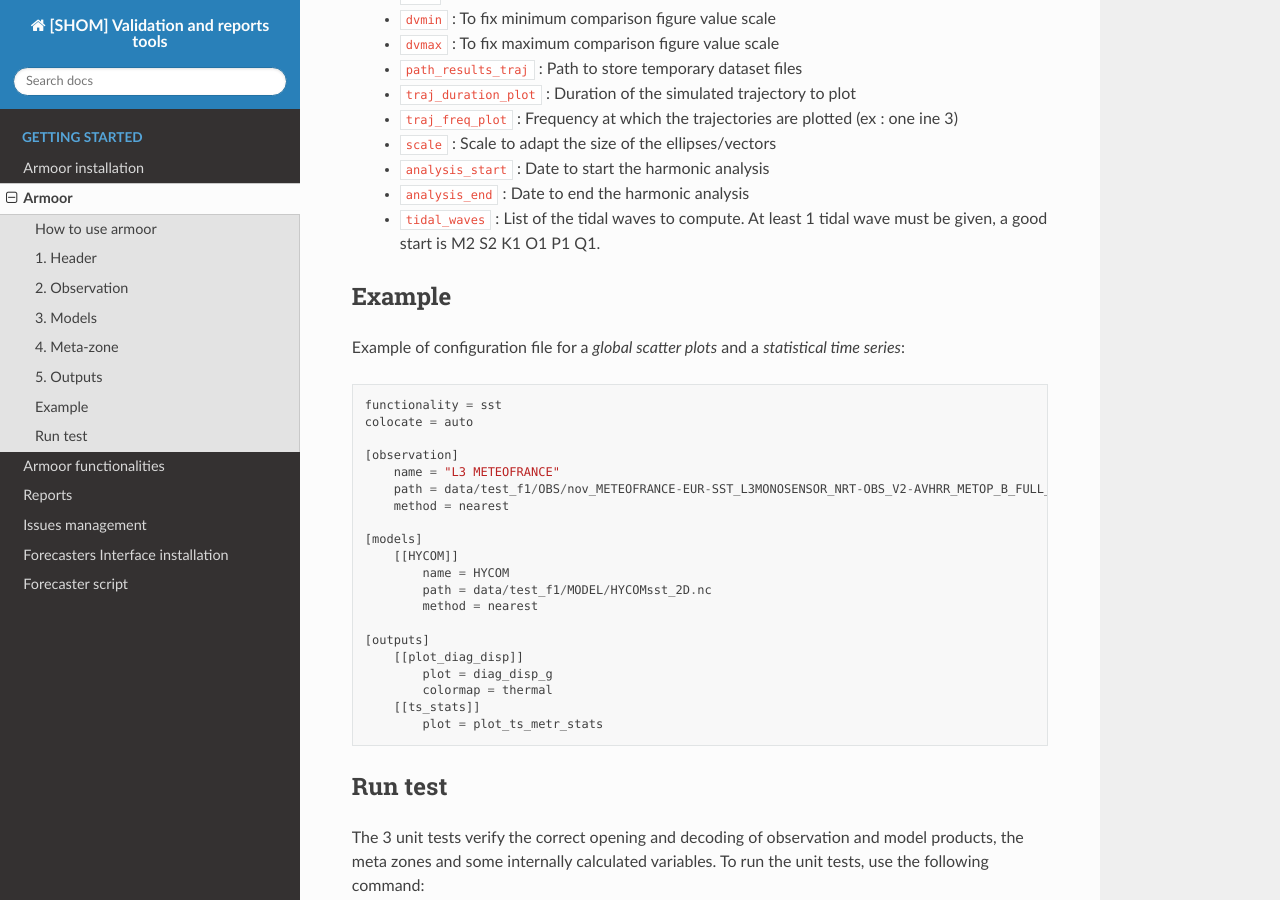
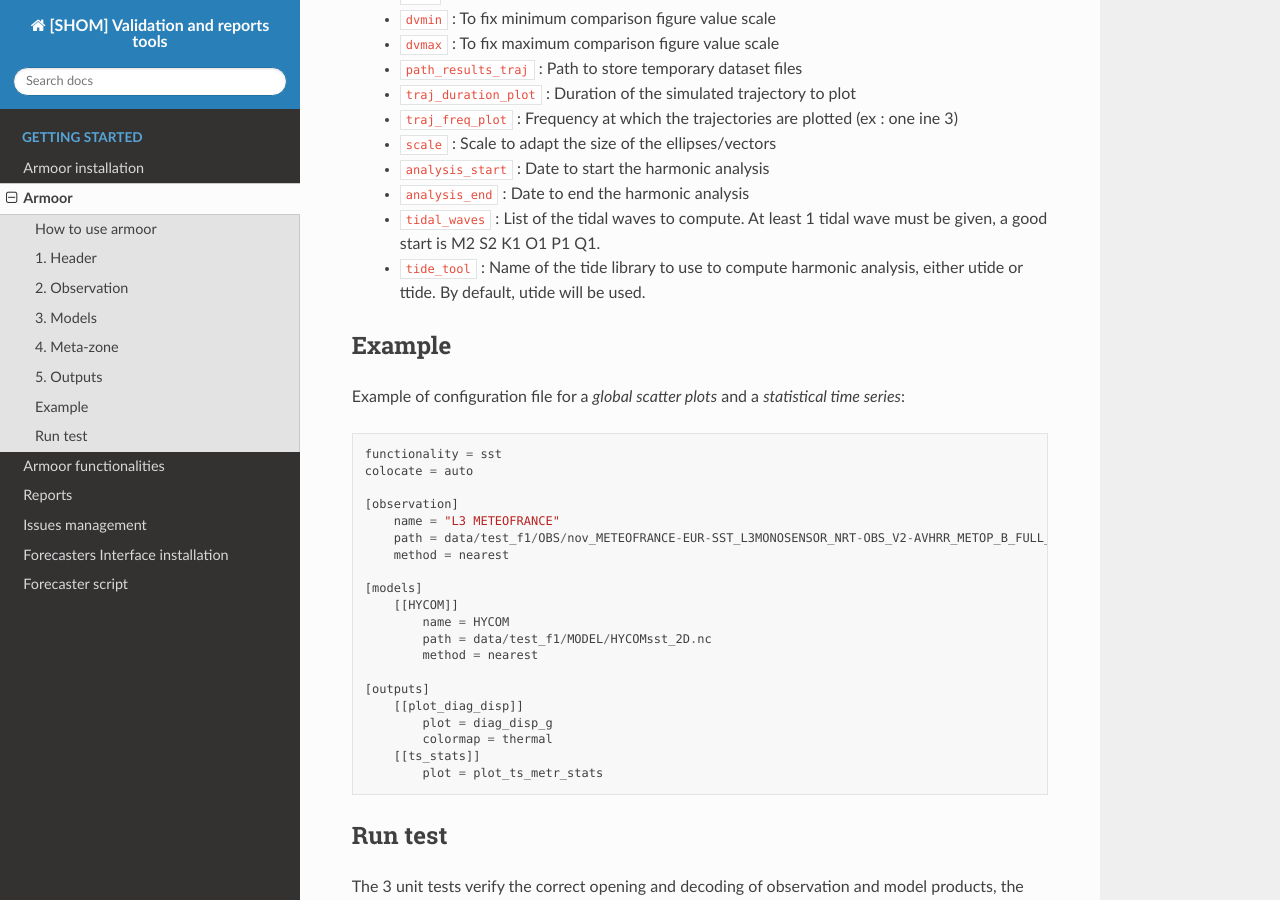
Before and after one commit to shom-fr/armoor, a Sphinx documentation site: the page built from docs/source/base.rst, in a window 1280 px wide and 900 px high, scrolled down 4167 px. Built offline with Sphinx 7.4.7 and the Read the Docs theme 2.0.0, drawn with Linux system fonts in a browser that asks for light colours.

Commit message:
doc updated

```diff
--- a/docs/source/base.rst
+++ b/docs/source/base.rst
@@ -155,7 +155,7 @@ For each output here is the list of possible options (with their associated desc
     * ``analysis_start`` : Date to start the harmonic analysis
     * ``analysis_end`` : Date to end the harmonic analysis
     * ``tidal_waves`` : List of the tidal waves to compute. At least 1 tidal wave must be given, a good start is M2 S2 K1 O1 P1 Q1.
-
+    * ``tide_tool`` : Name of the tide library to use to compute harmonic analysis, either utide or ttide. By default, utide will be used.
 
 
 
```
